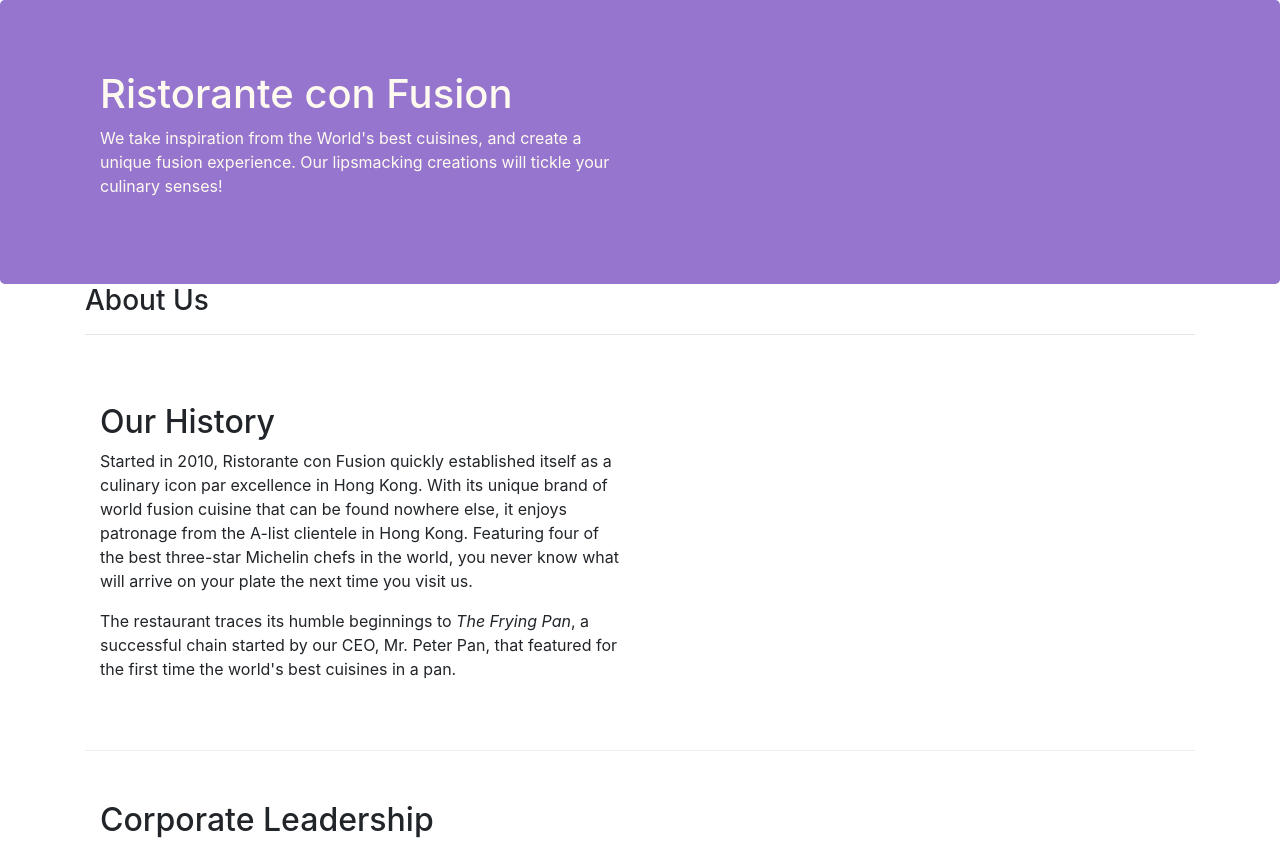
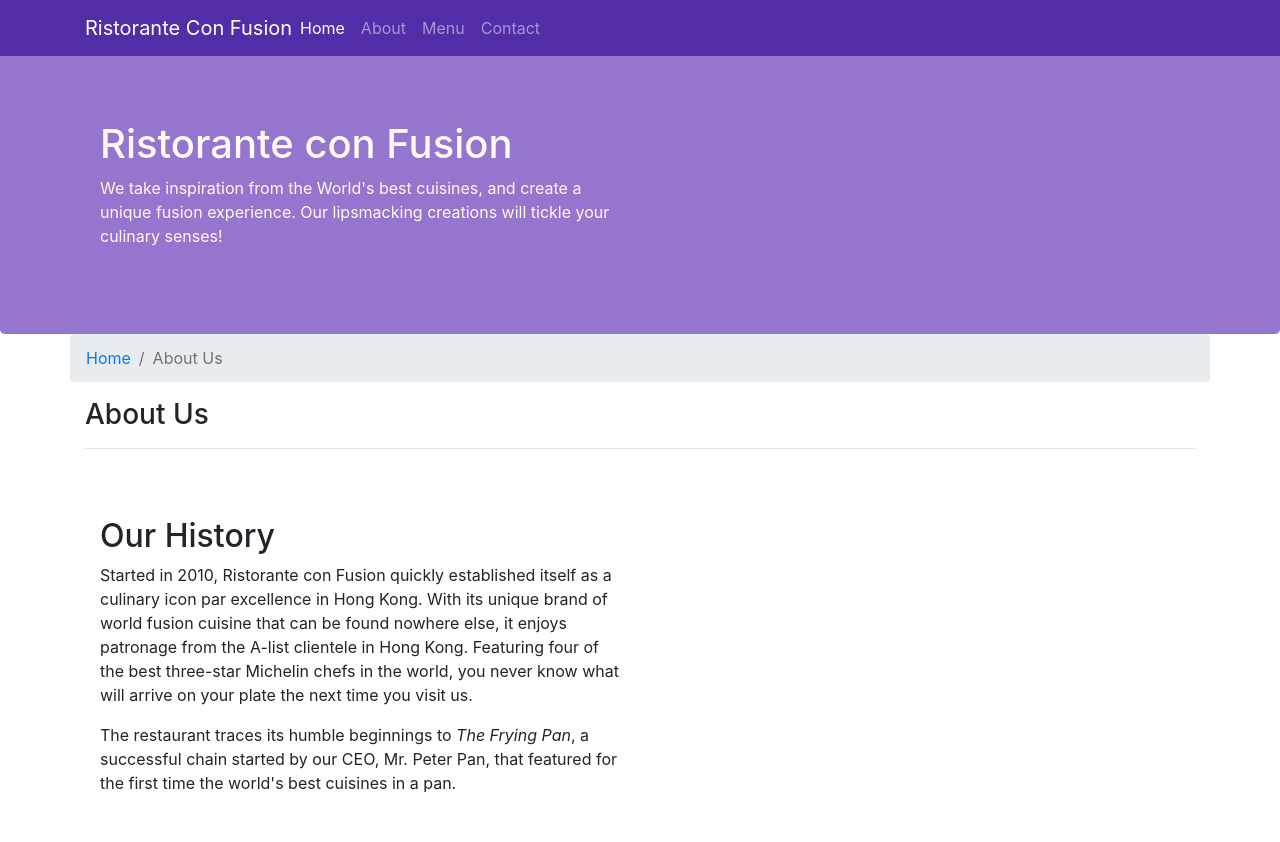
Before and after one commit to Cambekk/bootstrap-4, a website: page index.html in a window 1280 px wide. Shown: the top 842 px of the page. Drawn offline with nearby package versions, Linux system fonts and the light colour scheme.

Commit message:
Navbar and Breadcrumbs

```diff
--- a/index.html
+++ b/index.html
@@ -9,6 +9,22 @@
   <link rel="stylesheet" href="style.css">
 </head>
 <body>
+    <nav class="navbar navbar-dark navbar-expand-sm fixed-top">
+        <div class="container">
+            <button class="navbar-toggler" type="button" data-toggle="collapse" data-target="#Navbar">
+                <span class="navbar-toggler-icon"></span>
+            </button>
+            <a class="navbar-brand mr-auto" href="#">Ristorante Con Fusion</a>
+            <div class="collapse navbar-collapse" id="Navbar">
+                <ul class="navbar-nav mr-auto">
+                    <li class="nav-item active"><a class="nav-link" href="index.html">Home</a></li>
+                    <li class="nav-item"><a class="nav-link" href="about.html">About</a></li>
+                    <li class="nav-item"><a class="nav-link" href="menu.html">Menu</a></li>
+                    <li class="nav-item"><a class="nav-link" href="contact.html">Contact</a></li>
+                    </ul>
+                    </div>
+        </div>
+    </nav>
     <header class="jumbotron">
         <div class="container">
             <div class="row row-header">
@@ -23,6 +39,10 @@
     </header>
     <div class="container">
         <div class="row">
+            <ol class="col-12 breadcrumb">
+                <li class="breadcrumb-item"><a href="index.html">Home</a></li>
+                <li class="breadcrumb-item active">About Us</li>
+            </ol>
             <div class="col-12">
                <h3>About Us</h3><hr>
              </div>
--- a/style.css
+++ b/style.css
@@ -25,3 +25,10 @@
 	color: #0f0f0f;
 
 }
+body{
+	padding: 50px 0px 0px 0px;
+	z-index: 0;
+}
+.navbar-dark{
+	background: #512DA8;
+}
```
